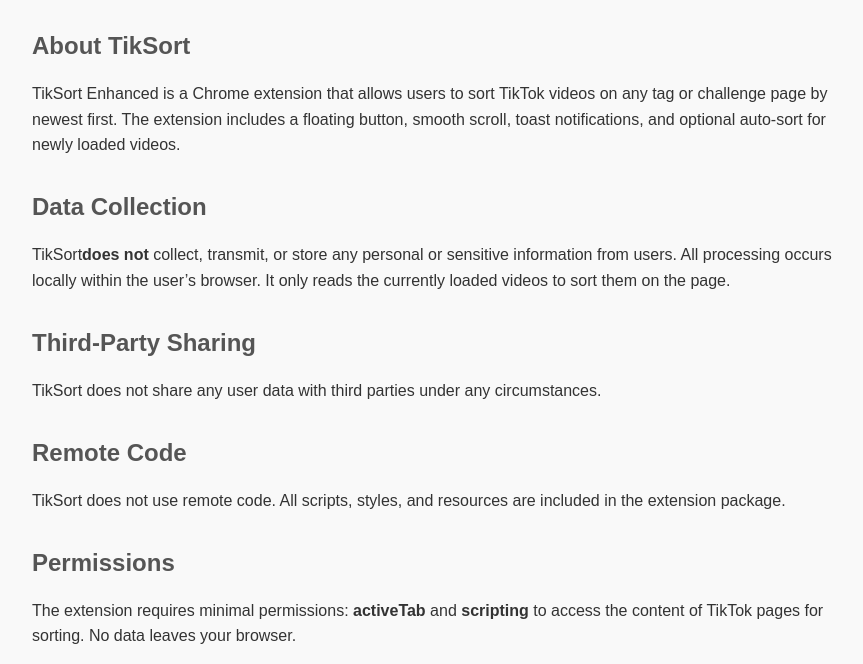
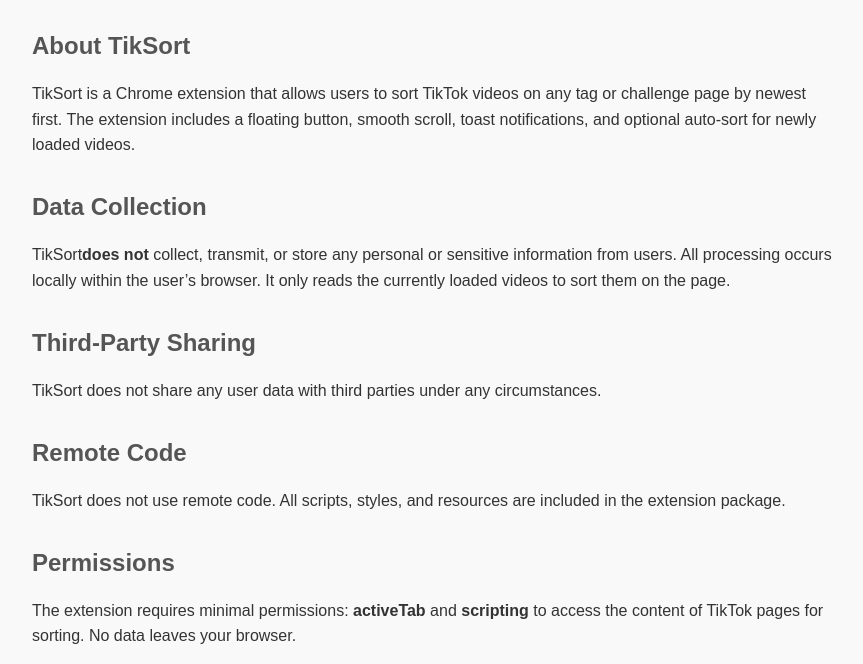
Before and after one commit to mabyassine/tiksort-privacy, a plain HTML site: page index.html in a window 1280 px wide. Shown: the part 136-800 px from the top of the page, without its empty margins (208-1071 px from the left). Drawn offline with Linux system fonts and the light colour scheme.

Commit message:
Update index.html

```diff
--- a/index.html
+++ b/index.html
@@ -51,7 +51,7 @@
 
   <main>
     <h2>About TikSort</h2>
-    <p>TikSort Enhanced is a Chrome extension that allows users to sort TikTok videos on any tag or challenge page by newest first. The extension includes a floating button, smooth scroll, toast notifications, and optional auto-sort for newly loaded videos.</p>
+    <p>TikSort is a Chrome extension that allows users to sort TikTok videos on any tag or challenge page by newest first. The extension includes a floating button, smooth scroll, toast notifications, and optional auto-sort for newly loaded videos.</p>
 
     <h2>Data Collection</h2>
     <p>TikSort<strong>does not</strong> collect, transmit, or store any personal or sensitive information from users. All processing occurs locally within the user’s browser. It only reads the currently loaded videos to sort them on the page.</p>
```
